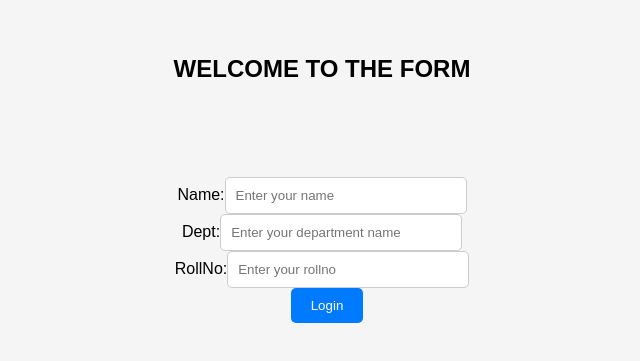
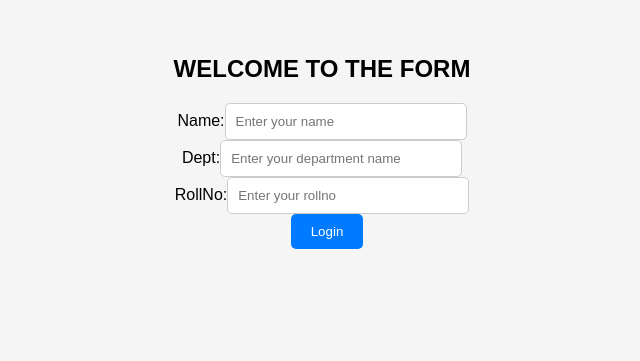
Before and after one commit to SHINSMOHANAN/rjs-p11, a React app: page / in a window 1280 px wide. Shown: the part 137-498 px from the top of the page, without its empty margins (318-958 px from the left). Built offline with nearby package versions, Linux system fonts and the light colour scheme.

Commit message:
Update App.css

```diff
--- a/src/App.css
+++ b/src/App.css
@@ -2,10 +2,12 @@ body {
   margin: 0;
   font-family: Arial, sans-serif;
   background-color: #f5f5f5;
+
 }
-div{
+.title{
+
   text-align: center;
-  margin: 15%;
+  margin-top: 15%;
 }
 .container {
   text-align: center;
```
